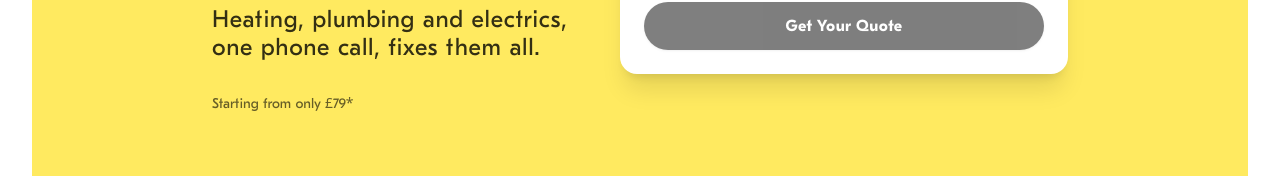
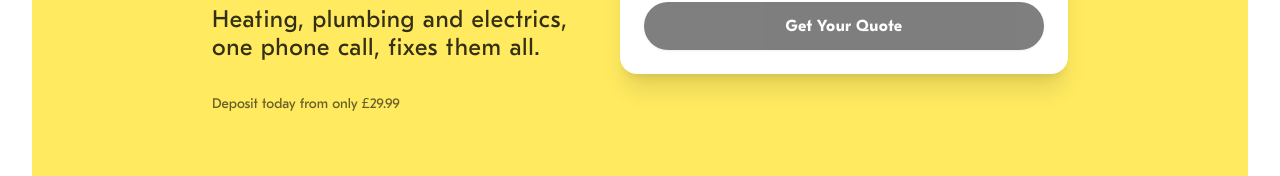
Before and after one commit to p-drolima/heyelectrics, a Next.js app: page / in a window 1280 px wide. Shown: the part 419-595 px from the top of the page. Built offline with nearby package versions, Linux system fonts and the light colour scheme.

Commit message:
update pricing

```diff
--- a/components/landing/Hero.tsx
+++ b/components/landing/Hero.tsx
@@ -39,7 +39,7 @@ export function Hero() {
               Heating, plumbing and electrics, one phone call, fixes them all.
             </p>
             <div className="hidden lg:block">
-              <p className="text-black/60 text-sm">Starting from only £79*</p>
+              <p className="text-black/60 text-sm">Deposit today from only £29.99</p>
             </div>
           </div>
 
--- a/components/landing/QuoteModal.tsx
+++ b/components/landing/QuoteModal.tsx
@@ -72,7 +72,7 @@ export function QuoteModal({ isOpen, onClose }: QuoteModalProps) {
               Start Your Quote Below
             </CardTitle>
             <p className="text-sm text-muted-text mt-1">
-              Starting from only £79*
+              Deposit today from only £29.99
             </p>
           </CardHeader>
           <CardContent>
--- a/lib/pricing.ts
+++ b/lib/pricing.ts
@@ -1,13 +1,13 @@
 // ── EICR Service Pricing (single source of truth) ───────────────────
 // Flat £180 for 1–5 bedrooms. 5+ goes to enquiry form (no fixed price).
 
-export const SERVICE_PRICE_PENCE = 18000; // £180.00
-export const SERVICE_PRICE_DISPLAY = "£180.00";
-export const SERVICE_PRICE_NUMERIC = 180.0;
+export const SERVICE_PRICE_PENCE = 15000; // £150.00
+export const SERVICE_PRICE_DISPLAY = "£150.00";
+export const SERVICE_PRICE_NUMERIC = 150.0;
 
-export const DEPOSIT_PENCE = 6000; // £60.00
-export const DEPOSIT_DISPLAY = "£60.00";
-export const DEPOSIT_NUMERIC = 60.0;
+export const DEPOSIT_PENCE = 2999; // £29.99
+export const DEPOSIT_DISPLAY = "£29.99";
+export const DEPOSIT_NUMERIC = 29.99;
 
 export const BALANCE_PENCE = SERVICE_PRICE_PENCE - DEPOSIT_PENCE;
 export const BALANCE_DISPLAY = `£${(BALANCE_PENCE / 100).toFixed(2)}`;
```
